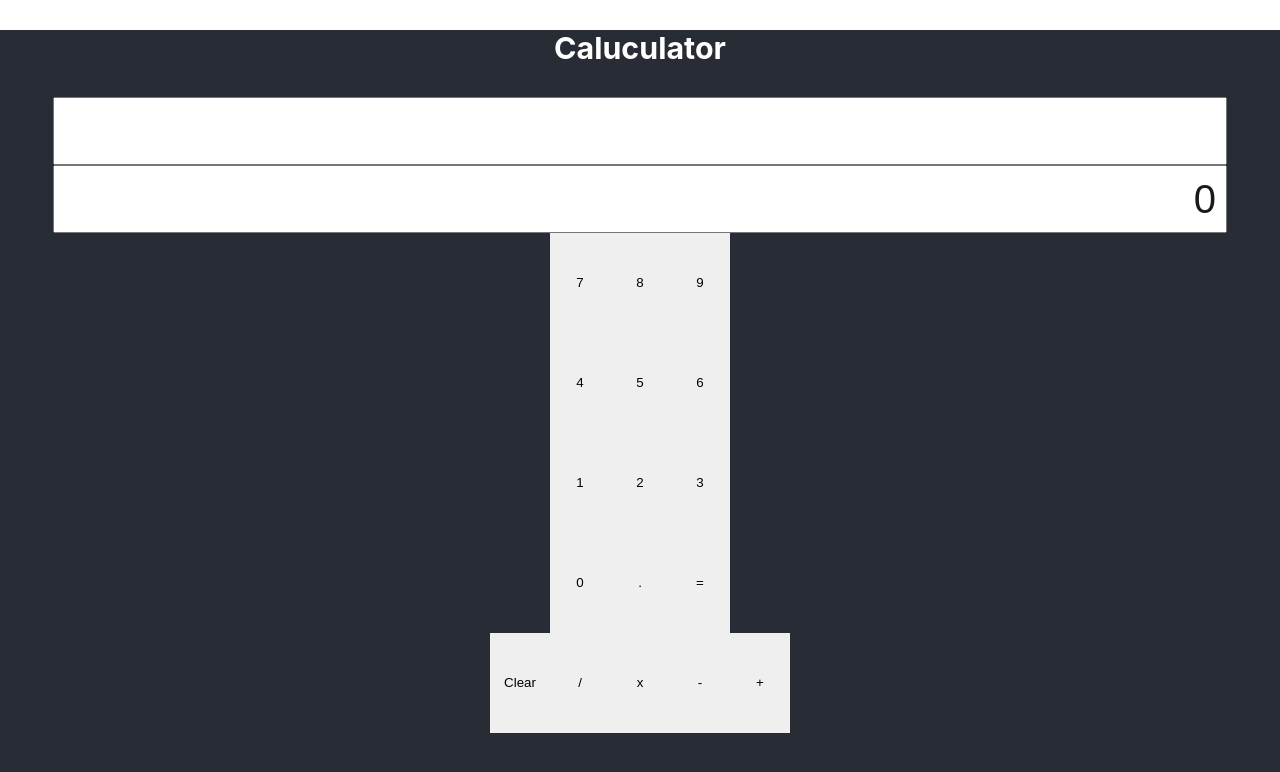
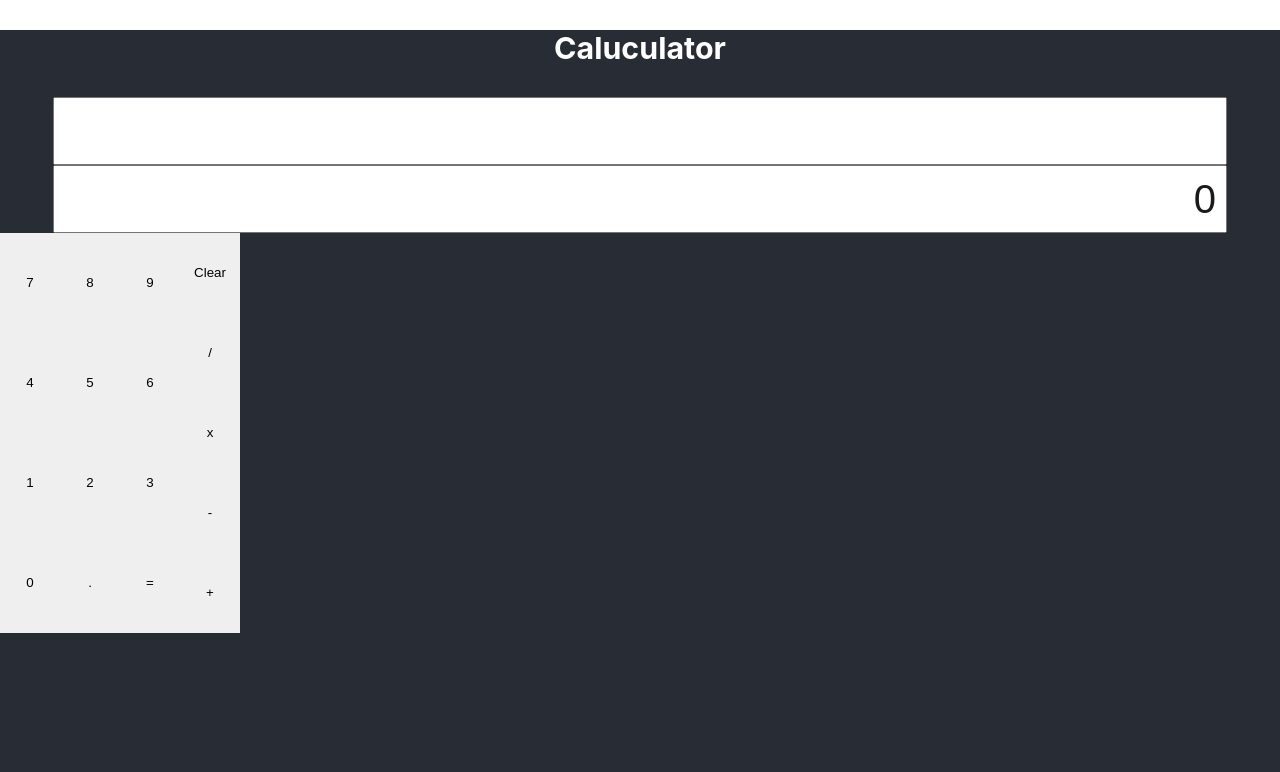
Before and after one commit to paulkiren/ReactJS, a React (Create React App) app in the folder todo_hooks_exp/: page / in a window 1280 px wide. Shown: the top 772 px of the page. Built offline with nearby package versions, Linux system fonts and the light colour scheme.

Commit message:
flex row added

```diff
--- a/todo_hooks_exp/src/App.css
+++ b/todo_hooks_exp/src/App.css
@@ -6,8 +6,9 @@
 .caluculator-keys {
   background-color: transparent;
 }
-
-
+/* .number-pad {
+  min-width: 180px;
+} */
 .currentValue {
   height: auto;
   width: 90%;
@@ -17,12 +18,32 @@
   color: #1A1A1A;
   text-align: end;
 }
+.flex-column {
+
+    display: flex;
+    flex-direction: column;
+
+}
+.flex-row {
+  display: flex;
+  flex-direction: row;
+  align-items: center;
+}
+/* .function-column {
+  min-width: 60px;
+} */
 
 .numButton {
   height: 100px;
-  width: 60px;
+  width: 25%;
+  min-width: 60px;
   border: 0px solid green;
-  ;
+}
+.funcButton {
+  height: 80px;
+  min-width: 60px;
+  width:auto;
+  border: 0px solid green;
 }
 
 
--- a/todo_hooks_exp/src/Calculator/Calculator.jsx
+++ b/todo_hooks_exp/src/Calculator/Calculator.jsx
@@ -28,14 +28,17 @@ class Calculator extends React.Component {
         e.preventDefault();
         console.log(e.target.value);
         let value = e.target.value;
-        let currValue = this.state.currentValue;
+        this.state.expressionStack.concat(this.state.currentValue, value);
+        let expressionValue = this.state.expressionStack.join(' ');
 
-        this.setState(state => ({
-            expressionStack: state.expressionStack.concat([currValue, value]),
-            currentValue: ''
-        }));
+        // this.setState(state => ({
+        //     expressionStack: stack,
+        //     currentValue: stack,
+        //     expressionString:expressionValue
+        // }));
+        this.setState({ expressionString: expressionValue, currentValue: '' });
 
-        this.setState({ expressionString: this.state.expressionStack.concat(' ') });
+
 
     }
     handleDecimal(e) {
@@ -50,7 +53,6 @@ class Calculator extends React.Component {
     renederButton(i) {
         return <NumButton value={i}
             onClick={this.numberClick}></NumButton>
-
     }
     render() {
         return (
@@ -61,8 +63,8 @@ class Calculator extends React.Component {
                 <div>{this.state.expressionString}</div>
                 <input className="currentValue" value={this.state.currentValue} />
                 <input className="currentValue" value={this.state.resultValue} />
-                <div className="caluculator-keys">
-                    <div className="number-pad">
+                <div className="caluculator-keys flex-row">
+                    <div className="number-pad flex-column">
                         <div >
                             {[7, 8, 9].map((i) => this.renederButton(i))}
                         </div>
@@ -79,23 +81,22 @@ class Calculator extends React.Component {
                             <button className="numButton"
                                 value='=' onClick={this.handleSubmit}>=</button>
                         </div>
-                        <div >
-                            <button className="numButton"
-                                value='clear' onClick={this.functionClick}>Clear</button>
-                            <button className="numButton"
-                                value='/' onClick={this.handleArithmeticOps}>/</button>
-                            <button className="numButton"
-                                value='x' onClick={this.handleArithmeticOps}>x</button>
-                            <button className="numButton"
-                                value='-' onClick={this.handleArithmeticOps}>-</button>
-                            <button className="numButton"
-                                value='+' onClick={this.handleArithmeticOps}>+</button>
 
-                        </div>
 
                     </div>
+                    <div className="flex-column function-column">
+                        <button className="funcButton"
+                            value='clear' onClick={this.functionClick}>Clear</button>
+                        <button className="funcButton"
+                            value='/' onClick={this.handleArithmeticOps}>/</button>
+                        <button className="funcButton"
+                            value='x' onClick={this.handleArithmeticOps}>x</button>
+                        <button className="funcButton"
+                            value='-' onClick={this.handleArithmeticOps}>-</button>
+                        <button className="funcButton"
+                            value='+' onClick={this.handleArithmeticOps}>+</button>
 
-
+                    </div>
                 </div>
             </div>
         );
@@ -154,32 +155,3 @@ class HistoryExpressionList extends React.Component {
     }
 }
 export default Calculator;
-
-
-
-
-
-// class Calculator2 extends React.Component {
-//     constructor(props) {
-//         super(props);
-//         this.state = { historyItems: [1, 2, 3, 4, 5, 6, 7, 8, 9, 0], text: '' };
-//         // this.handleChange = this.handleChange.bind(this);
-//         // this.handleSubmit = this.handleSubmit.bind(this);
-//     }
-
-//     render() {
-//         return (
-//             <div className="Calculator">
-//                 <header className="App-header">
-//                     <p>
-//                         Calculator is coming
-//                    </p>
-
-//                 </header>
-//                 <div > Ki</div>
-
-//                 <NummberPad></NummberPad>
-//             </div>
-//         );
-//     }
-// }
```
